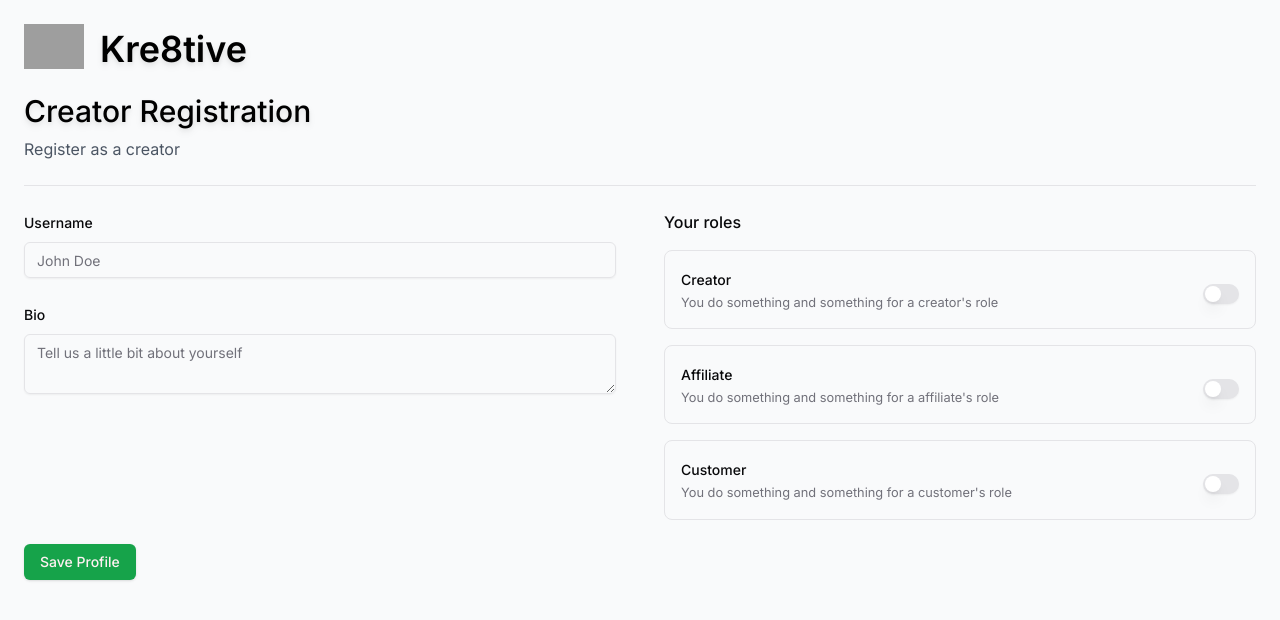
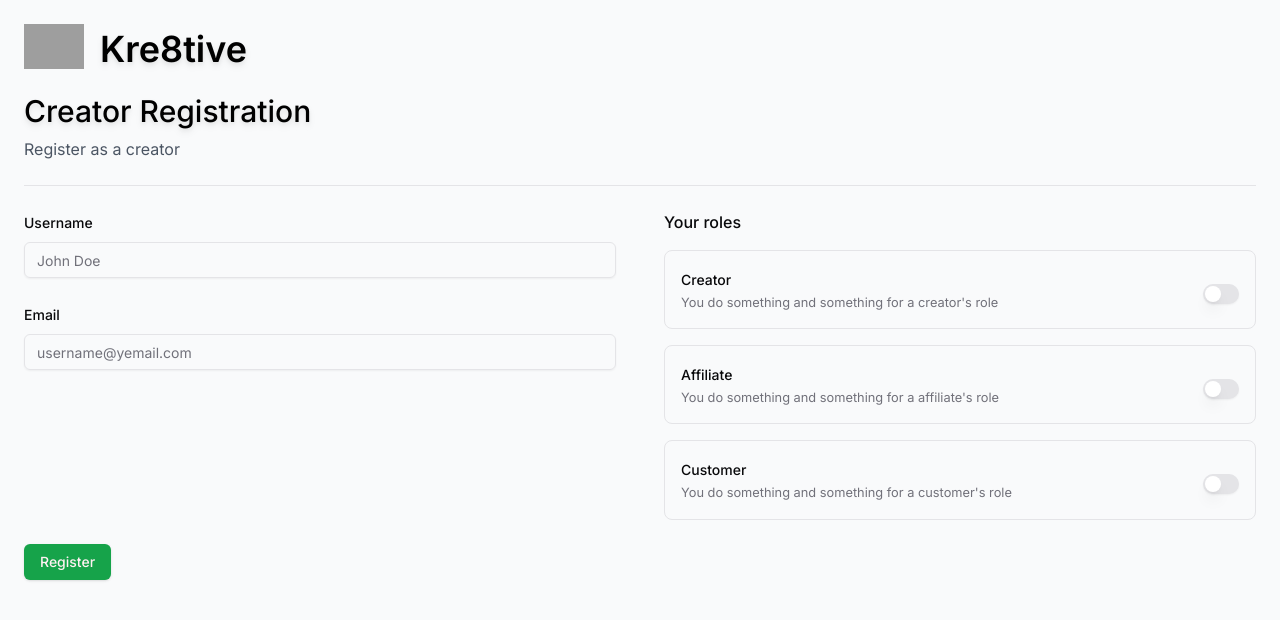
Before and after one commit to Dev0715/Next-OAuth-Payment-AWS, a Next.js app: page /auth/signup-creator in a window 1280 px wide. Shown: the top 620 px of the page. Built offline with nearby package versions, Linux system fonts and the light colour scheme; no server answers; grey boxes are pictures that could not be loaded.

Commit message:
refactor: refactor elements on creator registration page

```diff
--- a/app/auth/signup-creator/page.tsx
+++ b/app/auth/signup-creator/page.tsx
@@ -1,3 +1,5 @@
+"use client"
+
 import { zodResolver } from "@hookform/resolvers/zod";
 import { z } from "zod";
 import { Navbar } from "../_components/navbar";
@@ -28,17 +30,19 @@ export default function SignUpCreator() {
 	const form = useForm<z.infer<typeof CreatorRegisterSchema>>({
 		resolver: zodResolver(CreatorRegisterSchema),
 		defaultValues: {
+			username: "",
+			email: "",
 			isCreator: false,
 			isAffiliate: false,
 			isCustomer: false,
-			username: "",
-			bio: "",
 		}
 	});
 
 	const onSubmit = (values: z.infer<typeof CreatorRegisterSchema>) => {
 		setError("");
 		setSuccess("");
+
+		console.log("FORM VALUES", values);
 
 		startTransition(() => {
 			// save the user's profile
@@ -59,7 +63,7 @@ export default function SignUpCreator() {
 									<FormItem>
 										<FormLabel>Username</FormLabel>
 										<FormControl>
-											<Input placeholder="John Doe" {...field} />
+											<Input disabled={isPending} placeholder="John Doe" {...field} />
 										</FormControl>
 										<FormMessage />
 									</FormItem>
@@ -67,15 +71,16 @@ export default function SignUpCreator() {
 							/>
 							<FormField
 								control={form.control}
-								name="bio"
+								name="email"
 								render={({ field }) => (
 									<FormItem>
-										<FormLabel>Bio</FormLabel>
+										<FormLabel>Email</FormLabel>
 										<FormControl>
-											<Textarea
+											<Input
 												{...field}
 												disabled={isPending}
-												placeholder="Tell us a little bit about yourself"
+												placeholder="username@yemail.com"
+												type="email"
 											/>
 										</FormControl>
 										<FormMessage />
@@ -152,7 +157,7 @@ export default function SignUpCreator() {
 					<FormError message={error} />
 					<FormSuccess message={success} />
 					<Button disabled={isPending} type="submit">
-						Save Profile
+						Register
 					</Button>
 				</form>
 			</Form>
--- a/schemas/auth.ts
+++ b/schemas/auth.ts
@@ -39,15 +39,12 @@ export const RegisterSchema = z.object({
 
 // for `Creator Registration` Form
 export const CreatorRegisterSchema = z.object({
-  isCreator: z.boolean(),
-  isAffiliate: z.boolean(),
-  isCustomer: z.boolean(),
   username: z
     .string()
     .min(1, "A name is required")
     .max(72, "Name must be a maximum of 72 characters"),
-  bio: z
-    .string()
-    .min(10, { message: "Bio must be at least 10 characters long" })
-    .max(160, { message: "Bio must be a maximum of 160 characters" })
+  email: z.string().email({ message: "Please enter a valid email" }),
+  isCreator: z.boolean(),
+  isAffiliate: z.boolean(),
+  isCustomer: z.boolean()
 });
```
